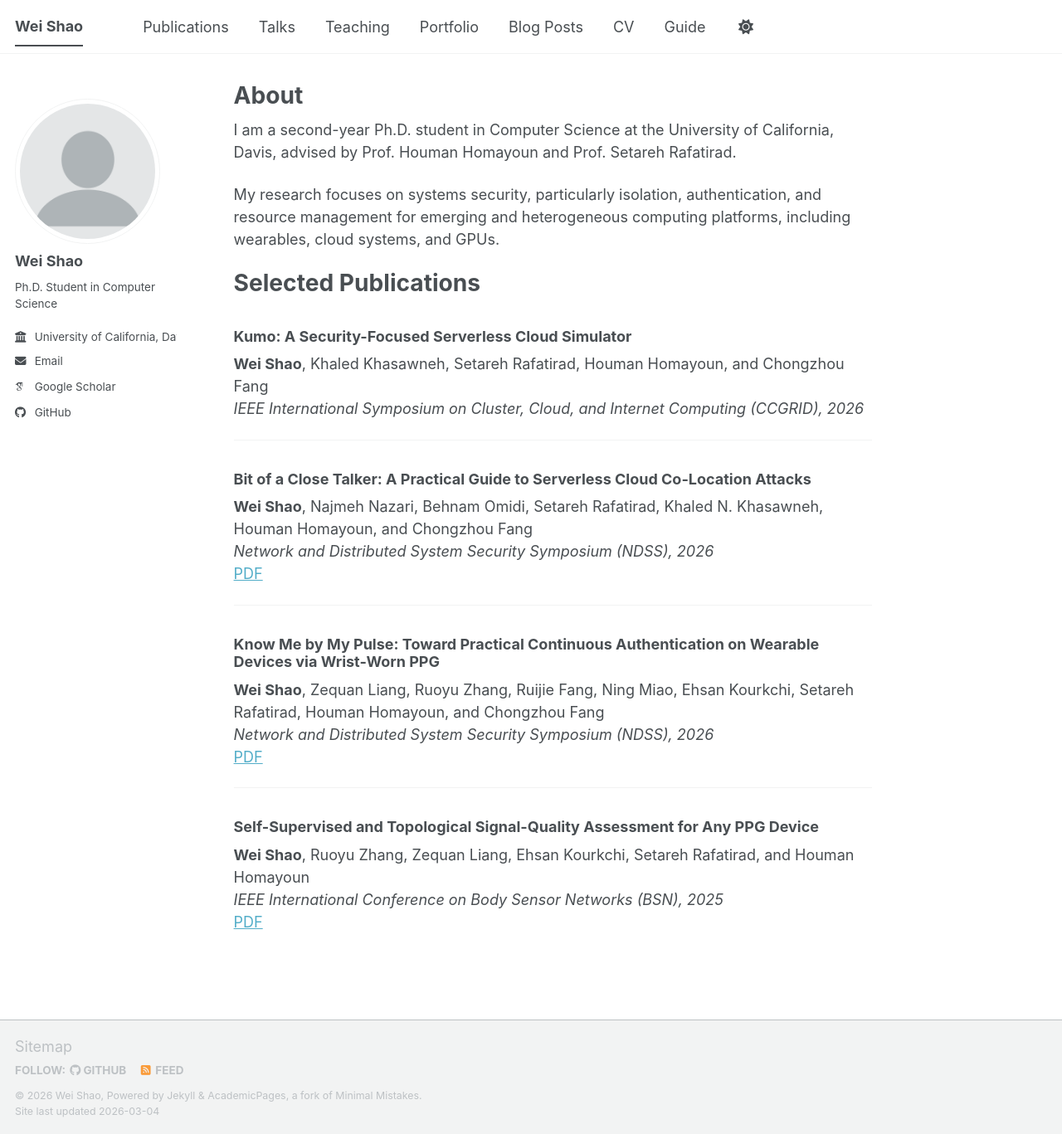
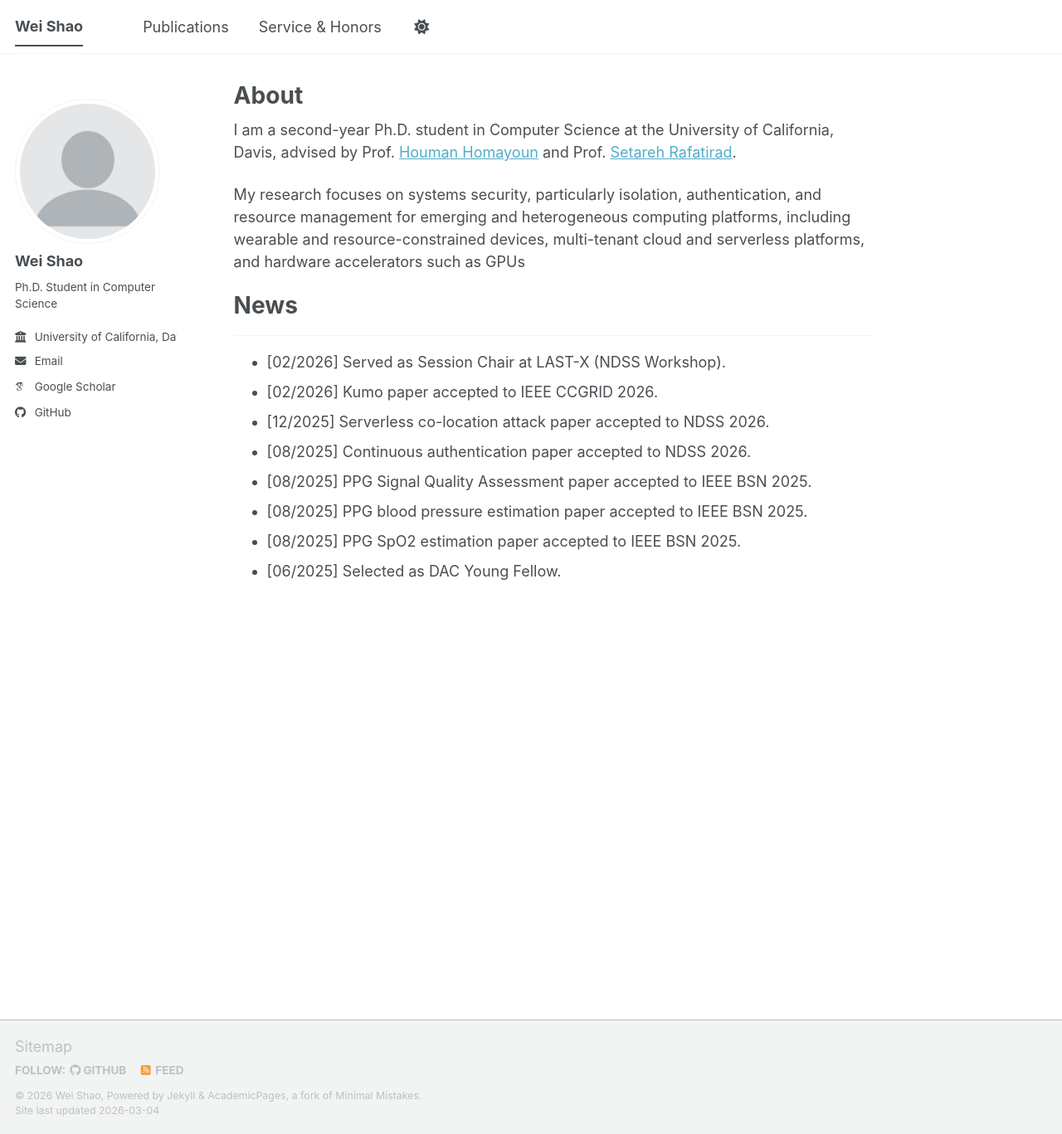
Before and after one commit to weishao-sec/weishao-sec.github.io, a Jekyll site: the page built from _pages/about.md, in a window 1280 px wide and 1367 px high. Shown: the whole window at 83% size. Built offline with Jekyll 4.4.1, drawn with Linux system fonts in a browser that asks for light colours; some web fonts are replaced; a script bundle is joined from its source files by our own code; library files that are not in the unit come from our copies.

Commit message:
Refactor navigation and update personal information; add service and honors page

```diff
--- a/_data/navigation.yml
+++ b/_data/navigation.yml
@@ -11,23 +11,26 @@ main:
   - title: "Publications"
     url: /publications/
 
-  - title: "Talks"
-    url: /talks/
+  - title: "Service & Honors"
+    url: /service/
 
-  - title: "Teaching"
-    url: /teaching/
+  # - title: "Talks"
+  #   url: /talks/
 
-  - title: "Portfolio"
-    url: /portfolio/
+  # - title: "Teaching"
+  #   url: /teaching/
 
-  - title: "Blog Posts"
-    url: /year-archive/
+  # - title: "Portfolio"
+  #   url: /portfolio/
 
-  - title: "CV"
-    url: /cv/
+  # - title: "Blog Posts"
+  #   url: /year-archive/
+
+  # - title: "CV"
+  #   url: /cv/
 
   # - title: "CV"
   #   url: /cv-json/
 
-  - title: "Guide"
-    url: /markdown/
+  # - title: "Guide"
+  #   url: /markdown/
--- a/_pages/about.md
+++ b/_pages/about.md
@@ -7,33 +7,20 @@ redirect_from:
   - /about.html
 ---
 
-I am a second-year Ph.D. student in Computer Science at the University of California, Davis, advised by Prof. Houman Homayoun and Prof. Setareh Rafatirad.
+I am a second-year Ph.D. student in Computer Science at the University of California, Davis, advised by Prof. [Houman Homayoun](https://houman.ece.ucdavis.edu/) and Prof. [Setareh Rafatirad](https://web.cs.ucdavis.edu/~srafatir/).
 
-My research focuses on systems security, particularly isolation, authentication, and resource management for emerging and heterogeneous computing platforms, including wearables, cloud systems, and GPUs.
+My research focuses on systems security, particularly isolation, authentication, and resource management for emerging and heterogeneous computing platforms, including wearable and resource-constrained devices, multi-tenant cloud and serverless platforms, and hardware accelerators such as GPUs
 
-Selected Publications
+News
 =====
-### Kumo: A Security-Focused Serverless Cloud Simulator
-**Wei Shao**, Khaled Khasawneh, Setareh Rafatirad, Houman Homayoun, and Chongzhou Fang
-*IEEE International Symposium on Cluster, Cloud, and Internet Computing (CCGRID), 2026*
 
 ---
 
-### Bit of a Close Talker: A Practical Guide to Serverless Cloud Co-Location Attacks
-**Wei Shao**, Najmeh Nazari, Behnam Omidi, Setareh Rafatirad, Khaled N. Khasawneh, Houman Homayoun, and Chongzhou Fang
-*Network and Distributed System Security Symposium (NDSS), 2026*
-[PDF](https://www.ndss-symposium.org/wp-content/uploads/2026-f1376-paper.pdf)
-
----
-
-### Know Me by My Pulse: Toward Practical Continuous Authentication on Wearable Devices via Wrist-Worn PPG
-**Wei Shao**, Zequan Liang, Ruoyu Zhang, Ruijie Fang, Ning Miao, Ehsan Kourkchi, Setareh Rafatirad, Houman Homayoun, and Chongzhou Fang
-*Network and Distributed System Security Symposium (NDSS), 2026*
-[PDF](https://www.ndss-symposium.org/wp-content/uploads/2026-s1087-paper.pdf)
-
----
-
-### Self-Supervised and Topological Signal-Quality Assessment for Any PPG Device
-**Wei Shao**, Ruoyu Zhang, Zequan Liang, Ehsan Kourkchi, Setareh Rafatirad, and Houman Homayoun
-*IEEE International Conference on Body Sensor Networks (BSN), 2025*
-[PDF](https://arxiv.org/pdf/2509.12510)
+- [02/2026] Served as Session Chair at LAST-X (NDSS Workshop).
+- [02/2026] Kumo paper accepted to IEEE CCGRID 2026.
+- [12/2025] Serverless co-location attack paper accepted to NDSS 2026.
+- [08/2025] Continuous authentication paper accepted to NDSS 2026.
+- [08/2025] PPG Signal Quality Assessment paper accepted to IEEE BSN 2025.
+- [08/2025] PPG blood pressure estimation paper accepted to IEEE BSN 2025.
+- [08/2025] PPG SpO2 estimation paper accepted to IEEE BSN 2025.
+- [06/2025] Selected as DAC Young Fellow.
```
Also changed, not shown: _pages/publications.html (deleted, +0 -33 lines), _pages/publications.md (added, +40 -0 lines), _pages/service.md (added, +14 -0 lines).
